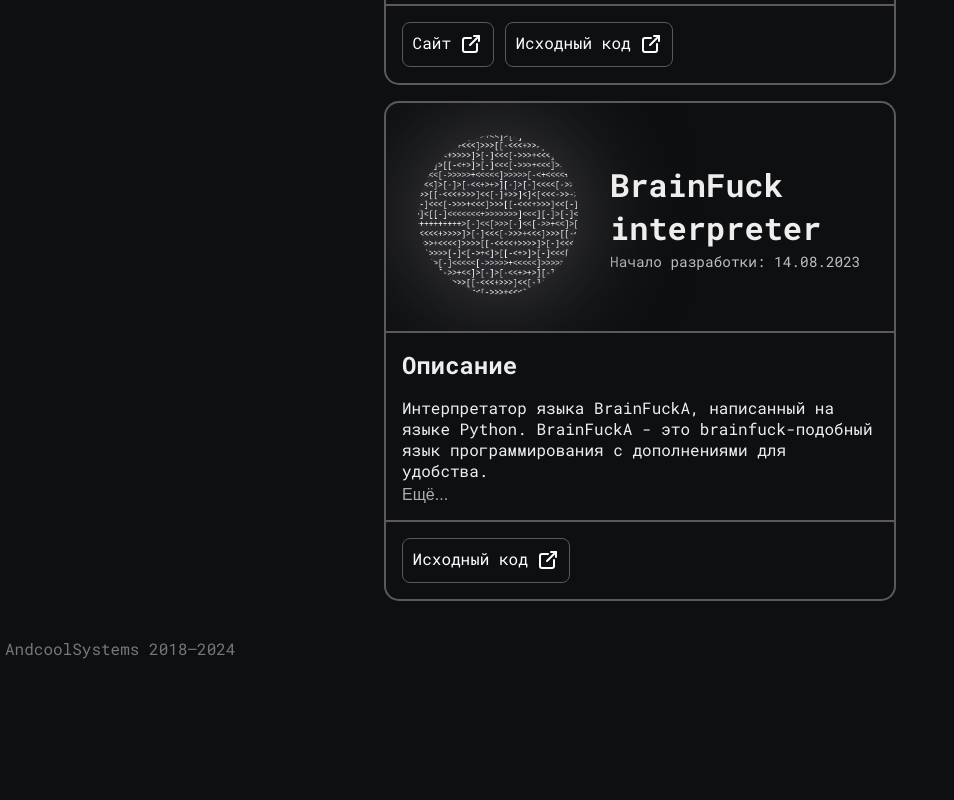
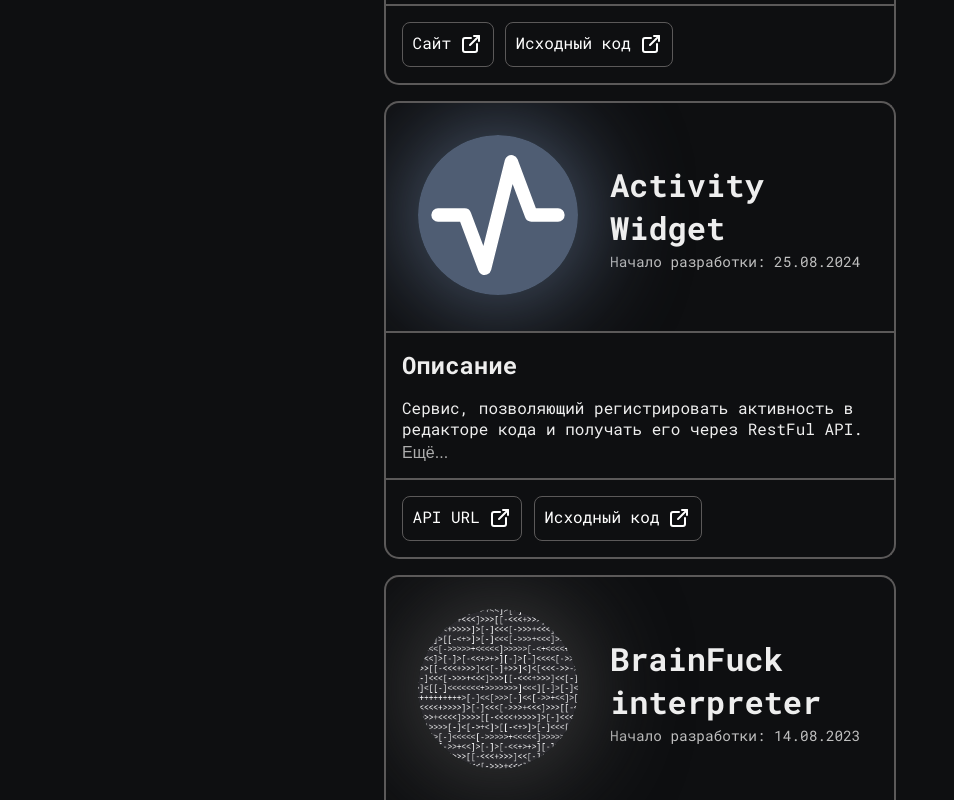
Before and after one commit to Andcool-Systems/andcool-site-v3, a Next.js app: page / in a window 1280 px wide. Shown: the part 4440-5240 px from the top of the page, without its empty margins (0-954 px from the left). Before the commit the page ends 5104 px from the top, so only its background shows below. Built offline with nearby package versions, Linux system fonts and the light colour scheme; no server answers.

Commit message:
added activity project

```diff
--- a/app/data.tsx
+++ b/app/data.tsx
@@ -1,53 +1,69 @@
 const fu = <>Самый простой способ обмениваться файлами со своими друзьями. Проект позволяет обмениваться файлами через ссылки, а получателю не обязательно иметь аккаунт на сайте.</>
-
-const fu_more = <><br /><br />
+const fu_more = <>
     Бекенд проекта написан на Python и FastAPI, а в качестве базы данных используется Prisma ORM. Фронтенд является статическими страницами и написан на стандартных HTML, CSS, JS.<br /><br />
-
     После релиза проекта (26.12.2023) появились различные провайдеры для некоторых социальных сетей, к примеру <a href="https://t.me/fu_andcool_bot">Telegram*</a>, <a href="https://discord.com/users/1201599088534225008">Discord</a>, а так же <a href="https://github.com/Andcool-Systems/context_uploader">программа</a> для контекстного меню Windows.
     Все смежные проекты на данный момент используют официальный <a href="https://github.com/Andcool-Systems/FileUploader-python">пакет</a> для Python, в котором описан весь <a href="https://github.com/Andcool-Systems/File-uploader/blob/main/README.md">API</a>.<br /><br />
-
-    <span style={{ color: "#8E8E8E" }}>* – Больше не поддерживается</span></>
+    <span style={{ color: "#8E8E8E" }}>* – Больше не поддерживается</span>
+</>
 
 
 const ppl = <>Серия решений для добавления атрибутики Minecraft сервера <a href="https://pepeland.net" target="_blank">PepeLand</a> в виде повязки с лягушкой pepe на Ваш скин.</>
-const ppl_more = <><br /><br />
+const ppl_more = <>
     Всего было 3 реализации данного проекта:<br />
     <b>1. Telegram бот v1.0</b> (02.06.2023 – 06.03.2024) Первая реализация проекта в виде телеграм бота на Python и Aiogram 2. Он проработал 9 месяцев без значительных падений.<br />
-    <b>2. <a href="https://t.me/pplBandageBot" target="_blank">Telegram бот v2.0</a></b> (06.03.2024 – 02.06.2024) Всвязи со сложностью обновления старого бота был создан новый, где использовался Aiogram 3. Версия 2.0 имела обновлённый клавиатурный интерфейс и оптимизированный метод рендера.<br />
+    <b>2. <a href="https://t.me/pplBandageBot" target="_blank">Telegram бот v2.0</a></b> (06.03.2024 – 02.06.2024) В связи со сложностью обновления старого бота был создан новый, где использовался Aiogram 3. Версия 2.0 имела обновлённый клавиатурный интерфейс и оптимизированный метод рендера.<br />
     <b>3. <a href="https://pplbandage.ru" target="_blank">Сайт pplbandage.ru</a></b> (08.03.2024) Для охвата большей аудитории был создан сайт. Он почти полностью повторяет функционал второго бота за исключением некоторых нюансов. Сайт написан на React.JS и работает до сих пор.<br /><br />
 
     Изначально, у сайта не должно было быть бекенда, но из-за CORS политики браузеров был написан <a target="_blank" href="https://github.com/Andcool-Systems/Eldraxis">API</a>, повторяющий Skin API Mojang, а так же имеющий функцию кеширования запросов.<br /><br />
+
     <b>30.05.2024</b> Началась разработка второй версии сайта с повязками, которая должна была полностью изменить клиентский код сайта, избавив его от многочисленных багов и недоработок. Но вторая версия так и не была официально выпущена в свет из-за начала разработки третьей версии.
     Третья (текущая на данный момент) версия принесла с собой полную переработку как клиента, так и сервера. Была добавлена система аккаунтов, каждые отдельные повязки теперь имеют свою страницу, а главным нововведением является мастерская. Теперь любой желающий может создать свою повязку и поделиться ею с другими.
     Релиз третьей версии состоялся 9 Июля 2024 года.<br /><br />
     <img src="https://img.shields.io/endpoint?url=https%3A%2F%2Fpplbandage.ru%2Fapi%2Fv1%2Fworkshop%2Fcount%2Fbadge" />
-    <br /><br />Из статистики, пиковый онлайн в первой версии бота составлял 110 человек за сутки. Всего бота использовало более 2 тысяч человек.</>
+</>
+
 
 const weather = <>Виджет погоды в виде изображения, который Вы можете установить куда угодно, например, в README своего профиля GitHub.</>
-
-const weather_more = <><br /><br />
+const weather_more = <>
     Виджет имеет 2 темы:<br />
     <b>1.</b> Адаптированная под тёмную тему GitHub тема. (Стандартная)<br />
     <b>2.</b> Город в стиле pixel art. by WavyCat<br /><br />
 
-    Рабочий пример:<br /><img style={{ maxWidth: "100%" }} src="https://weather.andcool.ru/api?place=moscow&timezone=gmt3&language=ru" alt="weather widget"></img></>
+    Рабочий пример:<br />
+    <img style={{ maxWidth: "100%" }} src="https://weather.andcool.ru/api?place=moscow&timezone=gmt3&language=ru" alt="weather widget" />
+</>
 
 
 const bf = <>Интерпретатор языка BrainFuckA, написанный на языке Python. BrainFuckA - это brainfuck-подобный язык программирования с дополнениями для удобства.</>
-
-const bf_more = <><br /><br />Проект разрабатывался для практики в программировании, а так же из-за желания понять, как работает интерпретация языка изнутри.<br /><br />
-    Впоследствии язык был доработан добавлением 8 дополнительных инструкций, что увело его от оригинального концепта, хотя код на чистом BrainFuck так же стабильно работает на этом интерпретаторe.
+const bf_more = <>
+    Проект разрабатывался для практики в программировании, а так же из-за желания понять, как работает интерпретация языка изнутри.<br /><br />
+    Впоследствии язык был доработан добавлением 8 дополнительных инструкций, что увело его от оригинального концепта, хотя код на чистом BrainFuck так же стабильно работает на этом интерпретаторе.
     Были добавлены несколько настроек интерпретатора, позволившие более точно управлять памятью.<br /><br />
     Совокупность этих изменений породило новую разновидность языка — BrainFuckA (хотя изначальное название планировалось BrainFuck+, но это название было занято)<br /><br />
-    Так же вместе с интерпретатором идёт форматировщик кода, который может распределить код по вложенным [] блокам и сделать нужные отступы.</>
+    Так же вместе с интерпретатором идёт форматер кода, который может распределить код по вложенным [] блокам и сделать нужные отступы.
+</>
+
 
 const oauth = <>Сервис, позволяющий создавать аутентификацию через Minecraft аккаунт без надобности запрашивать логин и пароль у пользователя.</>
+const oauth_more = <>
+    Проект разрабатывался как замена сервису mc-oauth.com, так как на момент создания он был отключён.<br /><br />
+    Вначале был создан серверный плагин на версию 1.20. При входе на сервер плагин генерировал 6-значный код, с которым ассоциировал никнейм и uuid зашедшего игрока.
+    Однако сервер Minecraft тратил слишком много ресурсов сервера впустую. В связи с этим было принято
+    решение разработать сервер с нуля, имеющий только поток авторизации для клиентов. Разработка нового сервера авторизации значительно снизила нагрузку на хост и позволила использовать его в реальных целях.
+</>
 
-const oauth_more = <><br /><br />Проект разрабатывался как замена сервису mc-oauth.com, так как на момент создания он был отключён.<br /><br />Вначале был создан серверный плагин на версию 1.20. При входе на сервер плагин генерировал 6-значный код, с которым ассоциировал никнейм и uuid зашедшего игрока.
-    Однако сервер Minecraft тратил слишком много ресурсов сервера впустую. В связи с этим было принято
-    решение разработать сервер с нуля, имеющий только поток авторизации для клиентов. Разработка нового сервера авторизации значительно снизила нагрузку на хост и позволила использовать его в реальных целях.</>
 
 const newAndcool = <>Новый персональный сайт, который должен был заменить текущий. Однако разработка была приостановлена из-за отсутствия времени и малой содержательности сайта.</>
+
+
+const activity = <>Сервис, позволяющий регистрировать активность в редакторе кода и получать его через RestFul API.</>;
+const activity_more = <>
+    Данный проект разрабатывался как часть для нового личного сайта.
+    Однако из-за остановки разработки родительского проекта, API был переделан под виджет, который можно добавить в свой GitHub README.<br />
+    Основной идеей проекта является установка специального расширения в свой редактор кода (на данный момент только VSCode) и получение виджета по ссылке.<br /><br />
+    Рабочий пример: <br />
+    <img style={{ maxWidth: "100%" }} src="https://activity.andcool.ru/t9mdtk/widget" alt="Activity widget" />
+</>;
 
 export const projects = [
     {
@@ -163,6 +179,27 @@ export const projects = [
         ]
     },
     {
+        id: 'activityWidget',
+        title: 'Activity Widget',
+        creation_date: '25.08.2024',
+        icon: {
+            url: './static/activity.svg',
+            color: '#4F5D73'
+        },
+        short_description: activity,
+        full_description: activity_more,
+        links: [
+            {
+                title: 'API URL',
+                url: 'https://activity.andcool.ru'
+            },
+            {
+                title: 'Исходный код',
+                url: 'https://github.com/Andcool-Systems/Andcool-Activity'
+            }
+        ]
+    },
+    {
         id: 'brainfuck',
         title: 'BrainFuck interpreter',
         creation_date: '14.08.2023',
--- a/app/projectCard.module.tsx
+++ b/app/projectCard.module.tsx
@@ -43,7 +43,7 @@ const Card = ({ project }: { project: ProjectProp }) => {
             </div>
             <div className={styles_pr.body}>
                 <h1>Описание</h1>
-                <p>{expanded ? <>{project.short_description}{project.full_description}</> : project.short_description}</p>
+                <p>{expanded ? <>{project.short_description}<br /><br />{project.full_description}</> : project.short_description}</p>
                 {!!project.full_description && <button onClick={() => setExpanded(prev => !prev)}>{expanded ? 'Скрыть' : 'Ещё...'}</button>}
             </div>
             <div className={styles_pr.footer}>{links}</div>
```
Also changed, not shown: public/static/activity.svg (added).
